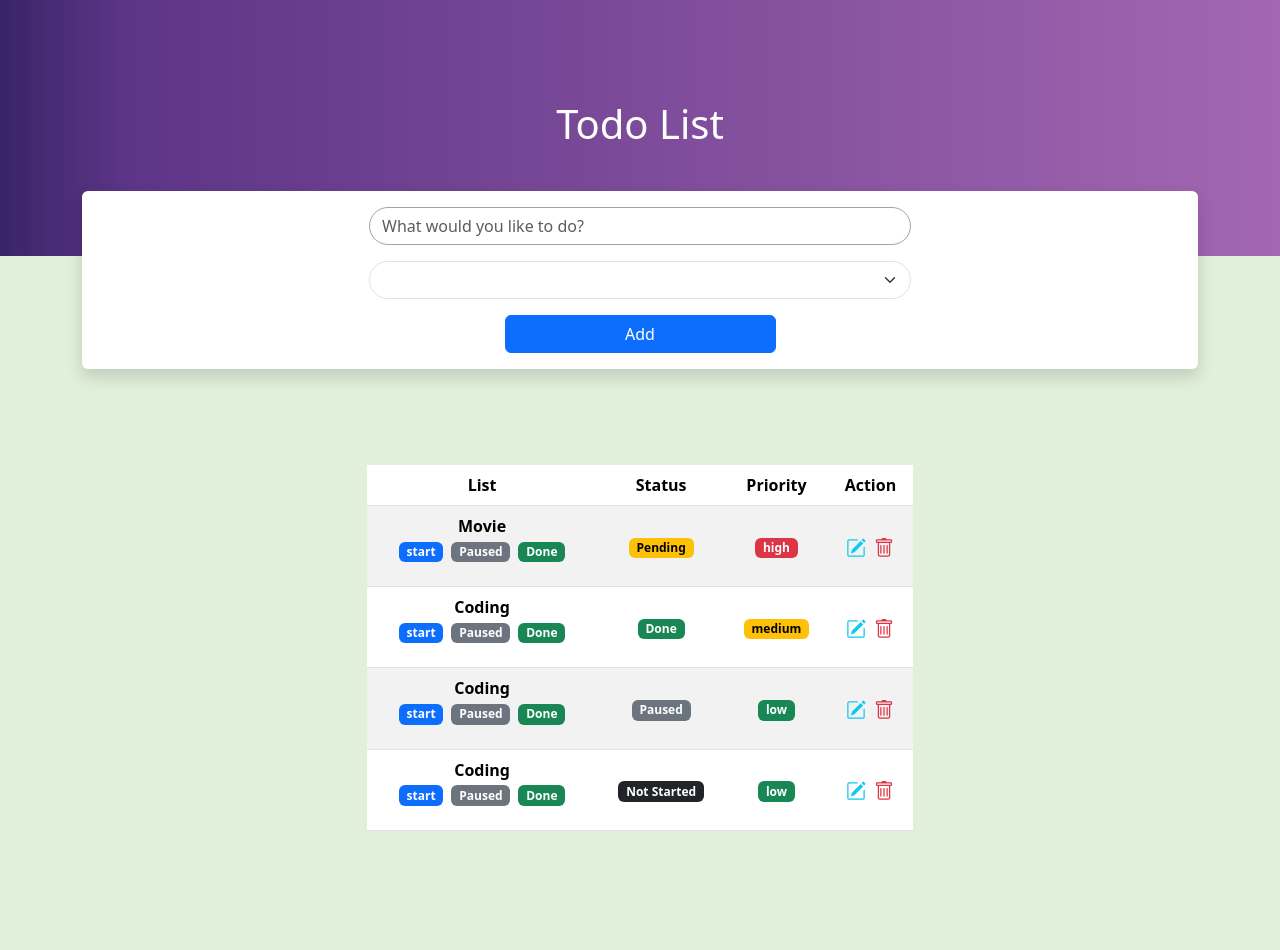
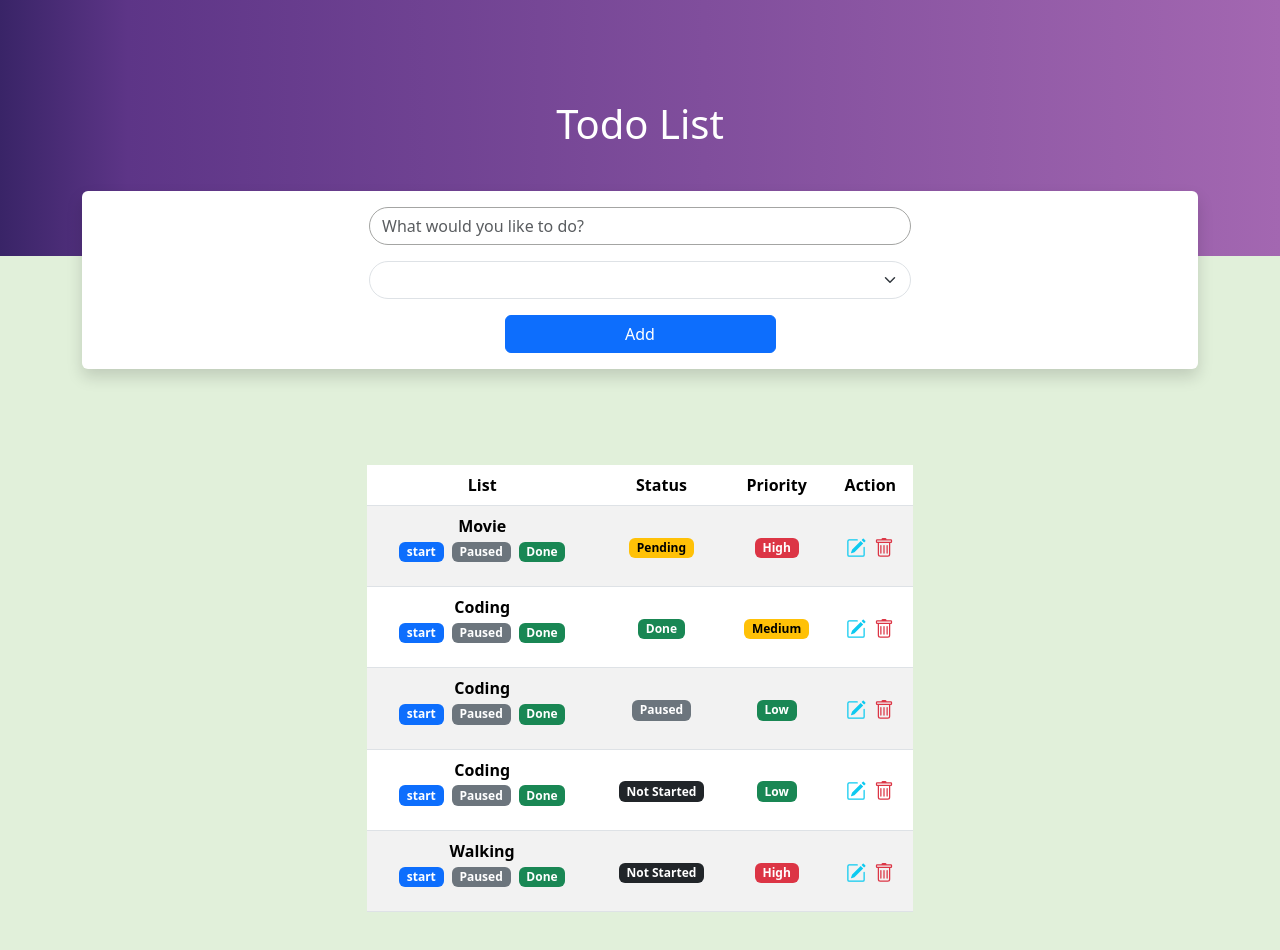
Before and after one commit to MustakAhmedKafy/To-Do, a Vue app: page / in a window 1280 px wide. Shown: the top 950 px of the page. Built offline with nearby package versions, Linux system fonts and the light colour scheme.

Commit message:
priority issue solve

```diff
--- a/src/components/ToDo.vue
+++ b/src/components/ToDo.vue
@@ -1,17 +1,18 @@
 <script setup>
 import { ref } from "vue";
 const tasks = ref([
-  { name: "Movie", status: "Pending", priority: "high" },
-  { name: "Coding", status: "Done", priority: "medium" },
-  { name: "Coding", status: "Paused", priority: "low" },
-  { name: "Coding", status: "Not Started", priority: "low" },
+  { name: "Movie", status: "Pending", priority: "1" },
+  { name: "Coding", status: "Done", priority: "2" },
+  { name: "Coding", status: "Paused", priority: "3" },
+  { name: "Coding", status: "Not Started", priority: "3" },
+  { name: "Walking", status: "Not Started", priority: "1" },
 ]);
 
-const priorities = ref([
-  { value: "1", label: "High" },
-  { value: "2", label: "Medium" },
-  { value: "3", label: "Low" },
-]);
+const priorities = ref({
+  1: "High",
+  2: "Medium",
+  3: "Low",
+});
 
 const newTaskName = ref("");
 const newPriority = ref("");
@@ -39,9 +40,9 @@ const getStatusClass = (status) => {
 
 // Priority
 const getPriorityClass = (priority) => {
-  return priority === "high"
+  return priority === "1"
     ? "badge text-bg-danger"
-    : priority === "medium"
+    : priority === "2"
     ? "badge text-bg-warning"
     : "badge text-bg-success";
 };
@@ -86,8 +87,8 @@ const deleteTask = (index) => {
         class="form-select mt-3 w-50 rounded-pill"
         aria-label="Default select example"
       >
-        <option v-for="priority in priorities" :value="priority.label">
-          {{ priority.label }}
+        <option v-for="(priority, label) in priorities" :value="label">
+          {{ priority }}
         </option>
       </select>
       <button @click="addTask" class="btn btn-primary w-25 mt-3">Add</button>
@@ -138,7 +139,7 @@ const deleteTask = (index) => {
               <!-- priority -->
               <td>
                 <span :class="getPriorityClass(task.priority)">{{
-                  task.priority
+                  priorities[task.priority]
                 }}</span>
               </td>
 
```
